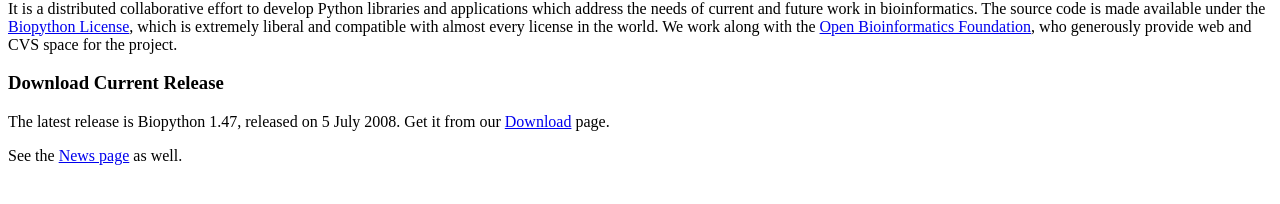
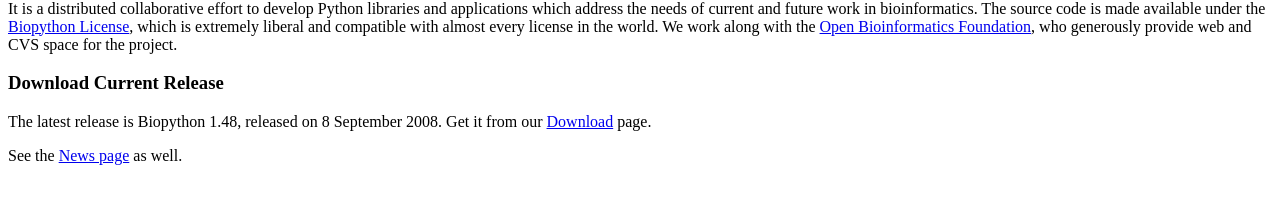
Before and after one commit to biopython/biopython.github.io, a Jekyll site: the page built from wiki/Biopython.md, in a window 1280 px wide. Shown: the part 155-359 px from the top of the page. Built offline with Jekyll 4.4.1, drawn with Linux system fonts in a browser that asks for light colours.

Commit message:
/* Download Current Release */

```diff
--- a/wiki/Biopython.md
+++ b/wiki/Biopython.md
@@ -20,7 +20,7 @@ who generously provide web and CVS space for the project.
 
 ### Download Current Release
 
-The latest release is Biopython 1.47, released on 5 July 2008. Get it
-from our [Download](Download "wikilink") page.
+The latest release is Biopython 1.48, released on 8 September 2008. Get
+it from our [Download](Download "wikilink") page.
 
 See the [News page](News "wikilink") as well.
```
Also changed, not shown: 1 other file.
